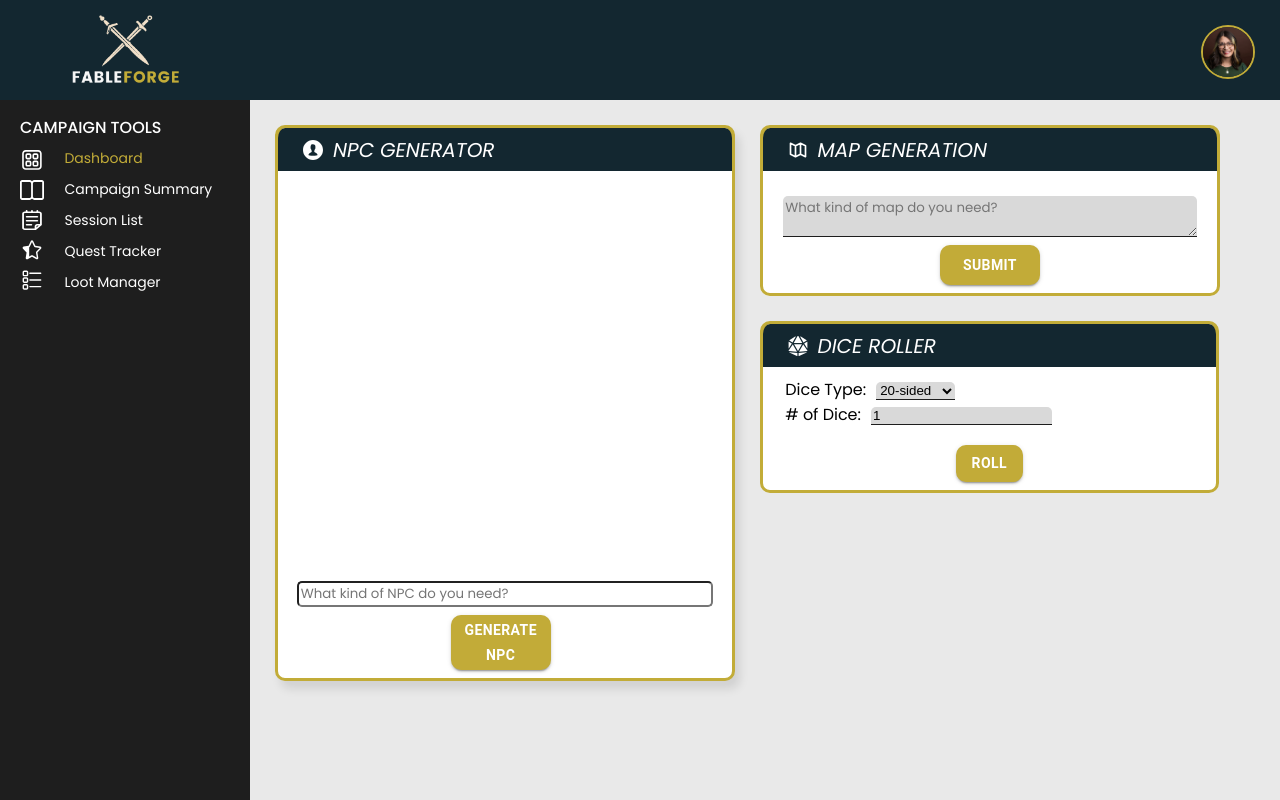
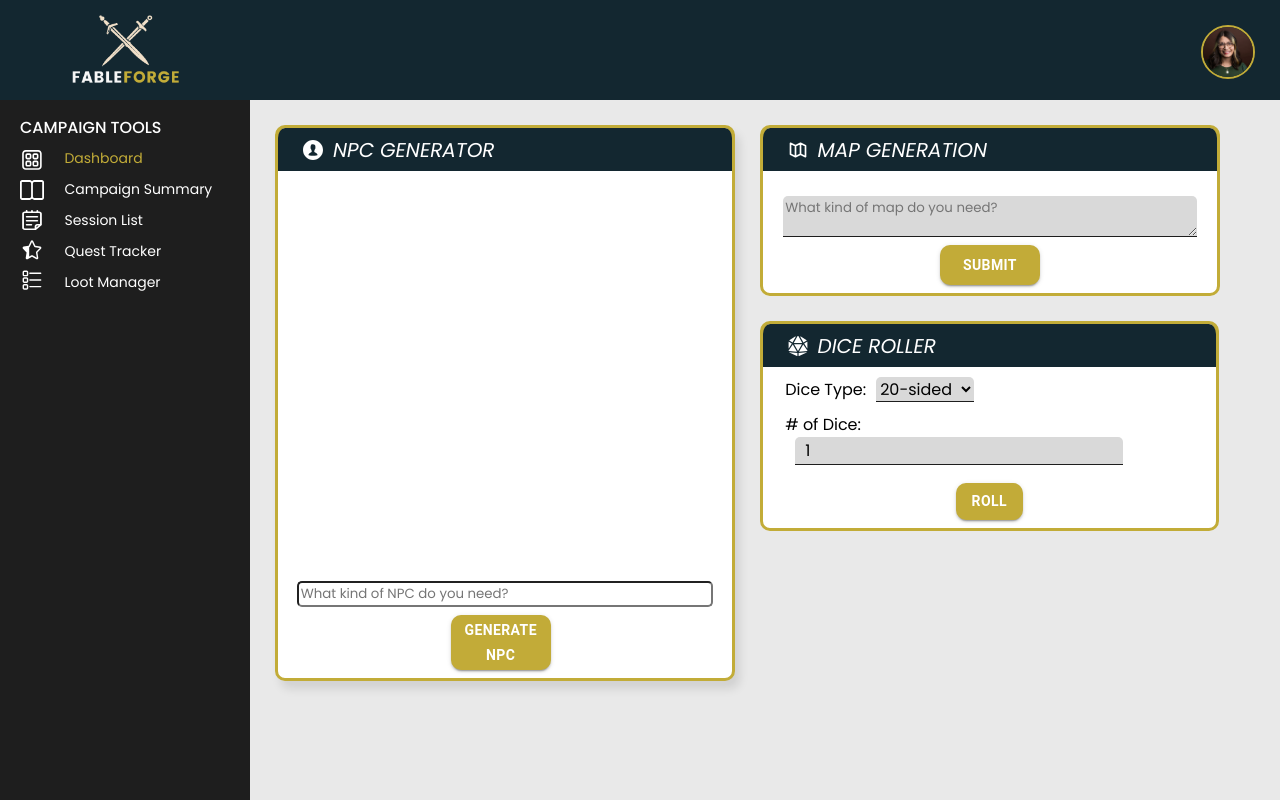
Before and after one commit to alliebourden/fableforge, a React (Vite) app: page /dashboard in a window 1280 px wide. Built offline with nearby package versions, Linux system fonts and the light colour scheme.

Commit message:
style - updated input/select dice roller

```diff
--- a/src/App.css
+++ b/src/App.css
@@ -2051,10 +2051,14 @@ dialog input {
   border-left: none;
   border-right: none;
   margin-left: 10px;
+  height: 25px;
+  font-family: Poppins;
+  font-size: 1rem;
 }
 
 .number-of-dice {
   width: 100%;
+  margin-top: 10px;
 }
 
 .number-of-dice input {
@@ -2065,6 +2069,10 @@ dialog input {
   border-left: none;
   border-right: none;
   margin-left: 10px;
+  height: 25px;
+  font-family: Poppins;
+  font-size: 1rem;
+  padding-left: 10px;
 }
 
 .roll-dice-btn {
```
